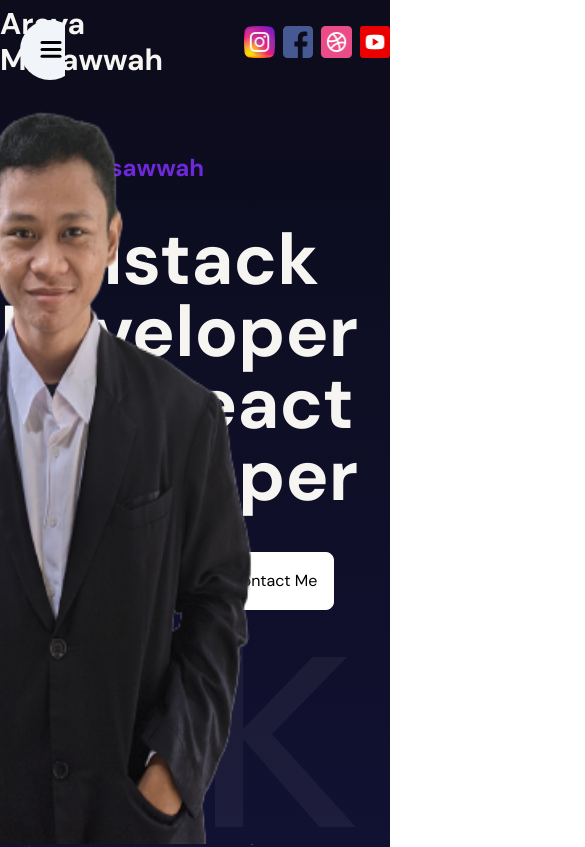
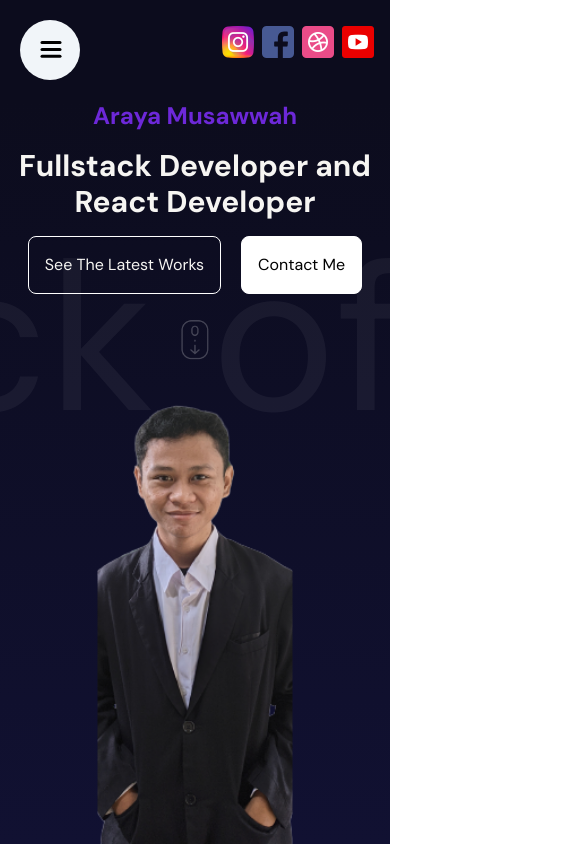
Before and after one commit to ArayaMusawwah/project-ariamel-portfolio, a React (Vite) app: page / in a window 390 px wide. Shown: the top 847 px of the page, 585 px wide, since content can reach past the window. Built offline with nearby package versions, Linux system fonts and the light colour scheme.

Commit message:
Responsive patch 01 - hero section

```diff
--- a/src/App.tsx
+++ b/src/App.tsx
@@ -1,4 +1,5 @@
 import Contact from "./components/Contact"
+import Cursor from "./components/Cursor"
 import Hero from "./components/Hero"
 import Navbar from "./components/Navbar"
 import Parallax from "./components/Parallax"
@@ -12,28 +13,29 @@ const App = () => {
     <>
       <Sidebar />
       <main className="min-h-screen bg-primary-bg font-dmsans text-primary-text">
+        <Cursor />
         <section id="homepage">
           <Navbar />
           <Hero />
         </section>
 
-        <section>
+        {/* <section>
           <Parallax type={"services"} />
-        </section>
+        </section> */}
 
-        <section id="services">
+        {/*  <section id="services">
           <Services />
-        </section>
+        </section> */}
 
-        <section>
+        {/* <section>
           <Parallax />
-        </section>
+        </section> */}
 
-        <Portfolio />
+        {/* <Portfolio /> */}
 
-        <section id="contact">
+        {/* <section id="contact">
           <Contact />
-        </section>
+        </section> */}
       </main>
       <ToastContainer />
     </>
--- /dev/null
+++ b/src/components/Cursor/index.tsx
@@ -0,0 +1,23 @@
+import { useEffect, useState } from "react"
+import { motion } from "framer-motion"
+const Cursor = () => {
+  const [position, setPosition] = useState({ x: 0, y: 0 })
+
+  useEffect(() => {
+    const mouseMove = (e: MouseEvent) => {
+      setPosition({ x: e.clientX, y: e.clientY })
+    }
+
+    window.addEventListener("mousemove", mouseMove)
+
+    return () => window.removeEventListener("mousemove", mouseMove)
+  }, [])
+
+  return (
+    <motion.div
+      className="fixed z-[999] hidden size-14 rounded-full border border-white lg:block"
+      style={{ x: position.x + 10, y: position.y + 10 }}
+    />
+  )
+}
+export default Cursor
--- a/src/components/Hero/HeroText.tsx
+++ b/src/components/Hero/HeroText.tsx
@@ -36,7 +36,7 @@ const scrollVariant: Variants = {
 const HeroText: React.FC = () => {
   return (
     <motion.div
-      className="flex flex-col gap-10"
+      className="absolute z-10 flex w-full flex-col gap-4 px-4 text-center lg:gap-10 lg:text-left"
       variants={variants}
       initial="initial"
       animate="animate"
@@ -47,21 +47,28 @@ const HeroText: React.FC = () => {
       >
         Araya Musawwah
       </motion.h1>
-      <motion.h2 className="max-w-3xl text-7xl font-bold" variants={variants}>
+
+      <motion.h2
+        className="max-w-3xl text-3xl font-bold md:text-5xl lg:text-7xl"
+        variants={variants}
+      >
         Fullstack Developer and React Developer
       </motion.h2>
+
       <motion.div className="space-x-5" variants={variants}>
         <button className="rounded-lg border border-white bg-transparent p-4 transition hover:bg-white hover:text-black">
           See The Latest Works
         </button>
+
         <button className="rounded-lg border border-white bg-white p-4 text-black transition hover:bg-transparent hover:text-white">
           Contact Me
         </button>
       </motion.div>
+
       <motion.img
         src="/scroll.png"
         alt=""
-        className="w-10"
+        className="mx-auto w-10 lg:mx-0"
         variants={scrollVariant}
       />
     </motion.div>
--- a/src/components/Hero/SlidingText.tsx
+++ b/src/components/Hero/SlidingText.tsx
@@ -17,7 +17,7 @@ const variants: Variants = {
 const SlidingText = () => {
   return (
     <motion.div
-      className="absolute bottom-[-14rem] w-10/12 whitespace-nowrap text-[40vh] text-white/5"
+      className="relative -bottom-20 w-10/12 whitespace-nowrap font-dmsans text-[25vh] text-white/5 md:text-[40vh] lg:bottom-[-10rem]"
       variants={variants}
       initial="initial"
       animate="animate"
--- a/src/components/Hero/index.tsx
+++ b/src/components/Hero/index.tsx
@@ -3,18 +3,17 @@ import SlidingText from "./SlidingText"
 
 const Hero = () => {
   return (
-    <div className="to-primary-bg2 relative grid min-h-[calc(100vh-100px)] place-items-center overflow-hidden bg-gradient-to-b from-primary-bg selection:bg-transparent">
-      <div className="relative m-auto flex h-full w-full max-w-8xl items-center gap-10 ">
+    <div className="relative flex min-h-[calc(100vh-100px)] items-center justify-center overflow-hidden bg-gradient-to-b from-primary-bg to-primary-bg2 selection:bg-transparent">
+      <div className="absolute m-auto flex h-full w-full max-w-8xl items-start gap-10 lg:items-center">
         <HeroText />
         <SlidingText />
-      </div>
-
-      <div>
-        <img
-          src="/hero.png"
-          alt="hero's image"
-          className="absolute bottom-0 right-32 h-full"
-        />
+        <div className="absolute bottom-0 right-1/2 h-[60%] w-1/2  translate-x-1/2 justify-center lg:right-0 lg:h-full lg:translate-x-0">
+          <img
+            src="/hero.png"
+            alt="hero's image"
+            className="mx-auto h-full object-cover object-center"
+          />
+        </div>
       </div>
     </div>
   )
--- a/src/components/Navbar/index.tsx
+++ b/src/components/Navbar/index.tsx
@@ -3,8 +3,10 @@ import { socials } from "@/data/generalData"
 const Navbar = () => {
   return (
     <header className="h-[100px] pb-4 ">
-      <div className="m-auto flex h-full w-full max-w-8xl items-center justify-between">
-        <h1 className="font-dmsans text-3xl font-bold">Araya Musawwah</h1>
+      <div className="m-auto flex h-full w-full max-w-8xl items-center justify-end px-4 lg:justify-between">
+        <h1 className="hidden font-dmsans text-3xl font-bold lg:block">
+          Araya Musawwah
+        </h1>
 
         <nav className="inline-flex gap-2">
           {socials.map((social) => (
--- a/src/components/Sidebar/NavigationMenu.tsx
+++ b/src/components/Sidebar/NavigationMenu.tsx
@@ -32,7 +32,7 @@ const NavigationMenu = ({
 }) => {
   return (
     <motion.ul
-      className="flex h-full w-full flex-col items-center justify-center gap-2"
+      className="flex h-full w-full flex-col items-center justify-center gap-4 text-3xl lg:gap-2 xl:text-xl"
       variants={ulVariants}
     >
       {links.map((link, i) => (
--- a/src/components/Sidebar/index.tsx
+++ b/src/components/Sidebar/index.tsx
@@ -28,7 +28,7 @@ const Sidebar = () => {
   return (
     <>
       <motion.aside
-        className={`fixed left-0 top-0 z-50 h-screen w-1/6 bg-slate-100 ${!open ? "cursor-pointer" : "cursor-default"}`}
+        className={`fixed left-0 top-0 z-50 h-screen w-10/12 bg-slate-100 md:w-1/2 lg:w-1/6 ${!open ? "cursor-pointer" : "cursor-default"}`}
         variants={variants}
         initial="closed"
         animate={open ? "open" : "closed"}
```
